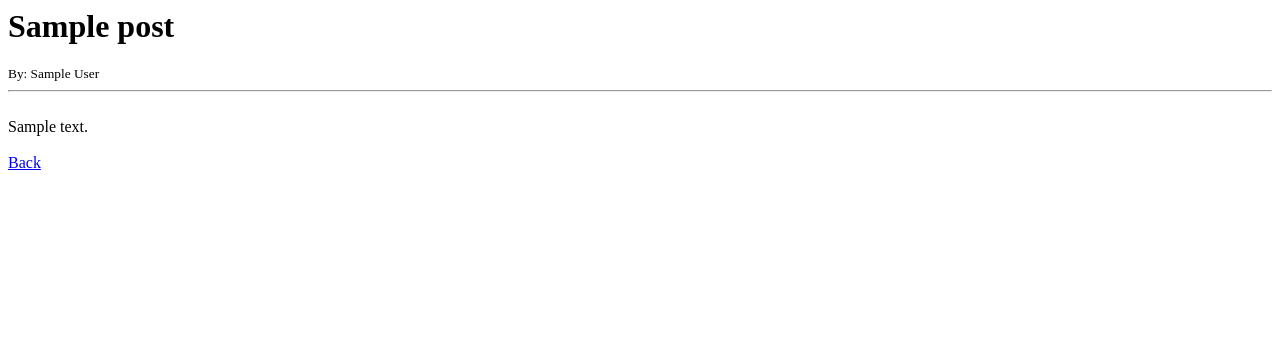
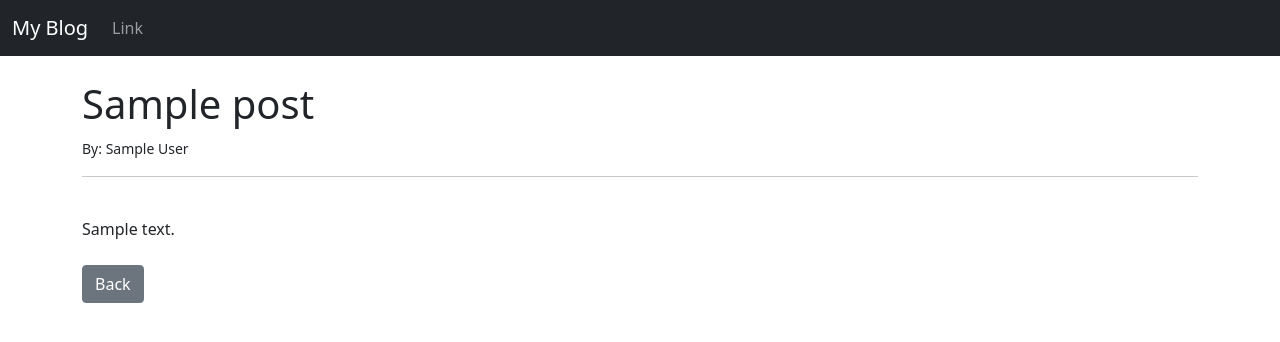
Before and after one commit to opm4/dental_website, a Django app: template dental_website/website/templates/article_details_blog.html in a window 1280 px wide. Shown: the top 342 px of the page. Run offline with Django 3.2, Linux system fonts and the light colour scheme; the template is opened without the code that fills it: most values are stand-ins (such as "Sample title", 1, 10 or a date in 2020).

Commit message:
style blog with Bootstraps

```diff
--- a/dental_website/blog/models.py
+++ b/dental_website/blog/models.py
@@ -4,8 +4,10 @@ from django.contrib.auth.models import User
 
 class Post(models.Model):
     title = models.CharField(max_length=255)
+    title_tag = models.CharField(max_length=255, default='My Blog Article')
     author = models.ForeignKey(User, on_delete=models.CASCADE)
     body = models.TextField()
 
+
     def __str__(self):
         return self.title + ' | ' + str(self.author)
--- a/dental_website/website/templates/article_details_blog.html
+++ b/dental_website/website/templates/article_details_blog.html
@@ -1,10 +1,14 @@
+{% extends 'base_blog.html' %}
+{% block title %} {{ post.title_tag }} {% endblock title %}
+{% block content %}
 
+    <h1> {{ post.title}} </h1>
+    <small> By: {{ post.author.first_name}} {{post.author.last_name}} </small><br/>
+    <hr>
+    <br/>
+    {{post.body}}
 
-<h1> {{ post.title}} </h1>
-<small> By: {{ post.author.first_name}} {{post.author.last_name}} </small><br/>
-<hr>
-<br/>
-{{post.body}}
+    <br/><br/>
+    <a href="{% url 'home_blog' %}" class="btn btn-secondary">Back</a>
 
-<br/><br/>
-<a href="{% url 'home_blog' %}">Back</a>
+{% endblock content %}
--- /dev/null
+++ b/dental_website/website/templates/base_blog.html
@@ -0,0 +1,83 @@
+<!doctype html>
+<html lang="en">
+  <head>
+    <!-- Required meta tags -->
+    <meta charset="utf-8">
+    <meta name="viewport" content="width=device-width, initial-scale=1">
+
+    <!-- Bootstrap CSS -->
+    <link href="https://cdn.jsdelivr.net/npm/bootstrap@5.0.2/dist/css/bootstrap.min.css" rel="stylesheet" integrity="sha384-EVSTQN3/azprG1Anm3QDgpJLIm9Nao0Yz1ztcQTwFspd3yD65VohhpuuCOmLASjC" crossorigin="anonymous">
+
+    <title>{% block title %} My Blog {% endblock title %}</title>
+  </head>
+
+
+  <body>
+
+  <!-- Navibar -->
+  <nav class="navbar navbar-expand-lg navbar-dark bg-dark">
+    <div class="container-fluid">
+      <a class="navbar-brand" href="{% url 'home_blog' %}">My Blog</a>
+      <button class="navbar-toggler" type="button" data-bs-toggle="collapse" data-bs-target="#navbarSupportedContent" aria-controls="navbarSupportedContent" aria-expanded="false" aria-label="Toggle navigation">
+        <span class="navbar-toggler-icon"></span>
+      </button>
+      <div class="collapse navbar-collapse" id="navbarSupportedContent">
+        <ul class="navbar-nav me-auto mb-2 mb-lg-0">
+          <!--
+          <li class="nav-item">
+            <a class="nav-link active" aria-current="page" href="#">Home</a>
+          </li>
+          -->
+          <li class="nav-item">
+            <a class="nav-link" href="#">Link</a>
+          </li>
+          <!--
+          <li class="nav-item dropdown">
+            <a class="nav-link dropdown-toggle" href="#" id="navbarDropdown" role="button" data-bs-toggle="dropdown" aria-expanded="false">
+              Dropdown
+            </a>
+            <ul class="dropdown-menu" aria-labelledby="navbarDropdown">
+              <li><a class="dropdown-item" href="#">Action</a></li>
+              <li><a class="dropdown-item" href="#">Another action</a></li>
+              <li><hr class="dropdown-divider"></li>
+              <li><a class="dropdown-item" href="#">Something else here</a></li>
+            </ul>
+          </li>
+          -->
+          <!--
+          <li class="nav-item">
+            <a class="nav-link disabled" href="#" tabindex="-1" aria-disabled="true">Disabled</a>
+          </li>
+          -->
+        </ul>
+        <!--
+        <form class="d-flex">
+          <input class="form-control me-2" type="search" placeholder="Search" aria-label="Search">
+          <button class="btn btn-outline-success" type="submit">Search</button>
+        </form>
+        -->
+      </div>
+    </div>
+  </nav>
+
+
+    <!-- Container body -->
+    <br/>
+    <div class="container">
+      {% block content %}
+
+      {% endblock content %}
+    </div>
+
+    <!-- Optional JavaScript; choose one of the two! -->
+
+    <!-- Option 1: Bootstrap Bundle with Popper -->
+    <script src="https://cdn.jsdelivr.net/npm/bootstrap@5.0.2/dist/js/bootstrap.bundle.min.js" integrity="sha384-MrcW6ZMFYlzcLA8Nl+NtUVF0sA7MsXsP1UyJoMp4YLEuNSfAP+JcXn/tWtIaxVXM" crossorigin="anonymous"></script>
+
+    <!-- Option 2: Separate Popper and Bootstrap JS -->
+    <!--
+    <script src="https://cdn.jsdelivr.net/npm/@popperjs/core@2.9.2/dist/umd/popper.min.js" integrity="sha384-IQsoLXl5PILFhosVNubq5LC7Qb9DXgDA9i+tQ8Zj3iwWAwPtgFTxbJ8NT4GN1R8p" crossorigin="anonymous"></script>
+    <script src="https://cdn.jsdelivr.net/npm/bootstrap@5.0.2/dist/js/bootstrap.min.js" integrity="sha384-cVKIPhGWiC2Al4u+LWgxfKTRIcfu0JTxR+EQDz/bgldoEyl4H0zUF0QKbrJ0EcQF" crossorigin="anonymous"></script>
+    -->
+  </body>
+</html>
--- a/dental_website/website/templates/home_blog.html
+++ b/dental_website/website/templates/home_blog.html
@@ -1,3 +1,7 @@
+{% extends 'base_blog.html' %}
+
+{% block content %}
+
 <h1> Post </h1>
 <ul>
     {% for post in object_list %}
@@ -5,3 +9,5 @@
         {{ post.body}}</li>
     {% endfor %}
 </ul>
+
+{% endblock content %}
```
Also changed, not shown: dental_website/blog/migrations/0002_post_title_tag.py (added), dental_website/db.sqlite3.
